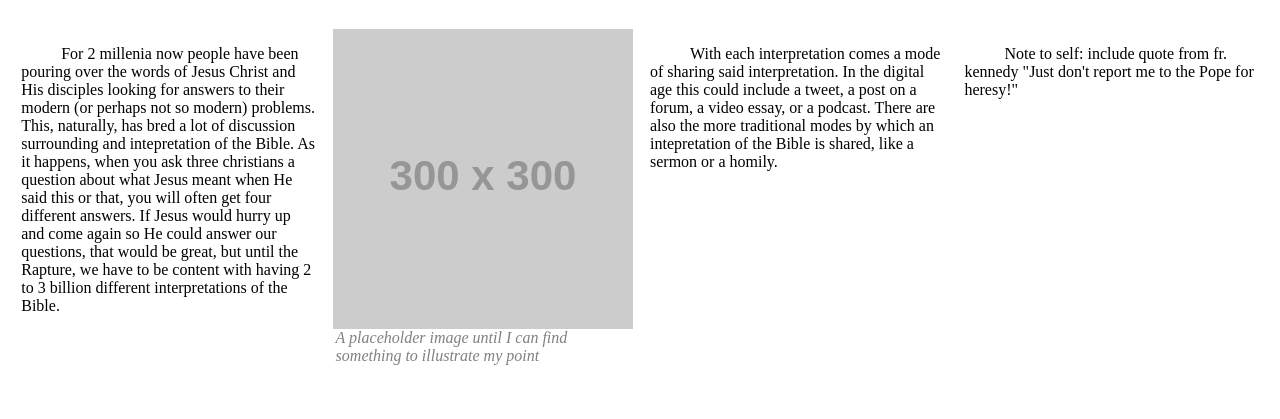
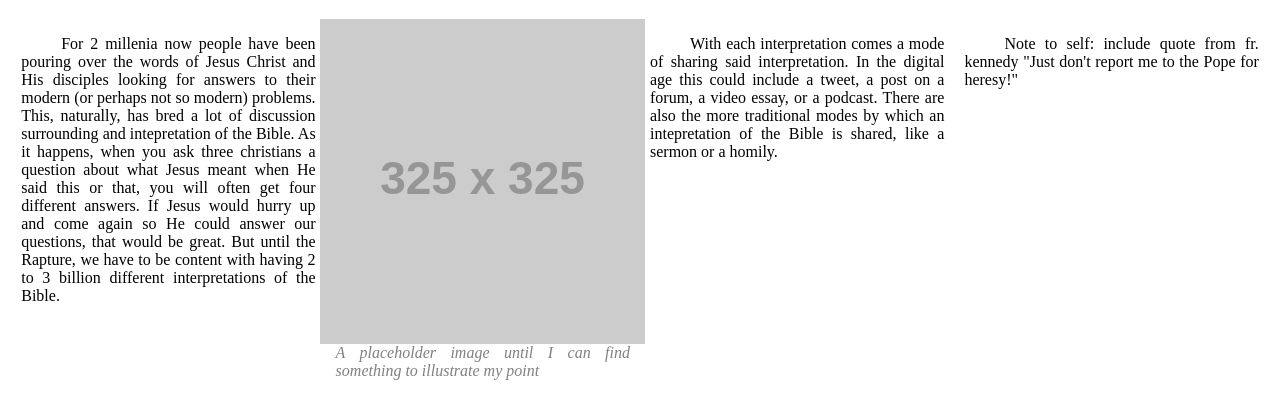
Before and after one commit to MisterFinigan/uwrt325p2, a website built with Vite: page homily.html in a window 1280 px wide. Shown: the part 61-480 px from the top of the page. Built offline with nearby package versions, Linux system fonts and the light colour scheme; placeholder pictures from the web are drawn by us.

Commit message:
modified thing

```diff
--- a/homily.html
+++ b/homily.html
@@ -15,11 +15,11 @@
             bred a lot of discussion surrounding and intepretation of the Bible. As it happens, when you
             ask three christians a question about what Jesus meant when He said this or that, you will
             often get four different answers. If Jesus would hurry up and come again so He could answer
-            our questions, that would be great, but until the Rapture, we have to be content with having
+            our questions, that would be great. But until the Rapture, we have to be content with having
             2 to 3 billion different interpretations of the Bible.
         </p>
         <div>
-            <img src="https://placehold.co/300" alt="A placeholder image until I can find something to illustrate my point.">
+            <img src="https://placehold.co/325" alt="A placeholder image until I can find something to illustrate my point.">
             <span class="caption">
                 A placeholder image until I can find something to illustrate my point
             </span>
--- a/styles/content-page.css
+++ b/styles/content-page.css
@@ -1,3 +1,7 @@
+/* TODO:
+ * Make mobile accessible (use media query)
+ */
+
 h1 {
     display: flex;
     justify-content: center;
@@ -7,8 +11,6 @@ h1 {
     display: flex;
     flex-wrap: wrap;
     justify-content: center;
-
-    /*outline: red 2px solid;*/
 }
 
 #content p,#content div {
@@ -17,8 +19,10 @@ h1 {
     justify-content: center;
 
     width: 23vw;
-    padding: 10px;
-    /*outline: black 1px solid;*/
+    padding: 0 10px;
+
+    text-align: justify;
+    text-justify: inter-word;
 }
 
 #content p {
```
Also changed, not shown: paper.html (+11 -0 lines), rules.html (+11 -0 lines).
